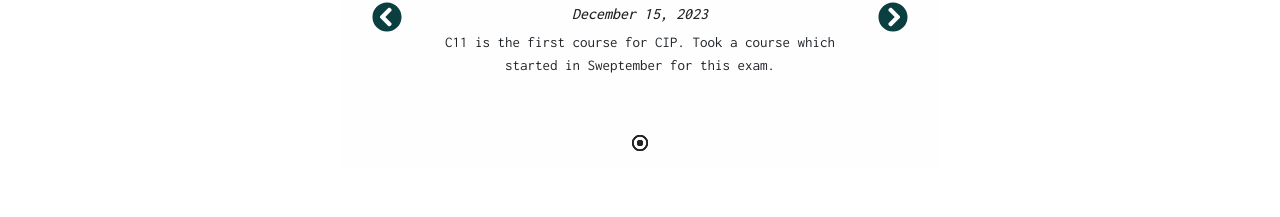
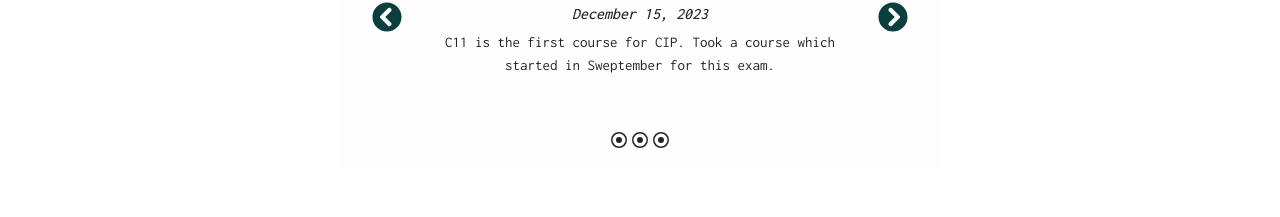
Before and after one commit to tanzimr8/website-tanzim, a React (Create React App) app: page / in a window 1280 px wide. Shown: the part 3895-4112 px from the top of the page. Built offline with nearby package versions, Linux system fonts and the light colour scheme.

Commit message:
position css fixed

```diff
--- a/src/assets/styles.scss
+++ b/src/assets/styles.scss
@@ -285,13 +285,12 @@ a:hover {
             }
 
             .dot-indicators {
-                display: flex!important;
                 position: absolute;
                 bottom: 1rem;
                 cursor: pointer;
-
+                display: flex;
+                gap: 5px;
                 .dot-indicator {
-                    display: flex;
                     flex-direction: row!important;
 
                 }
--- a/src/components/RecentActivity.jsx
+++ b/src/components/RecentActivity.jsx
@@ -38,17 +38,20 @@ const RecentActivity = () => {
                         })
                     }
                     <div onClick={handleRightClick} className="arrow arrow-right"><FaChevronCircleRight size={30} /></div>
+                    <span className="dot-indicators">
                     {
                         activityData.map((_, index) => {
                             return (
-                                <span className="dot-indicators">
+
                                     <span key={index}  className="dot-indicator">
                                         <FaRegCircleDot />
                                     </span>
-                                </span>
+
                             )
                         })
+
                     }
+                    </span>
 
                 </div>
             </div>
```
